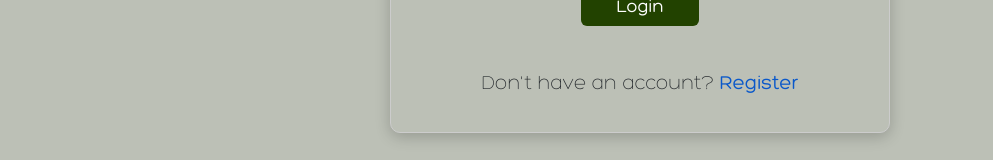
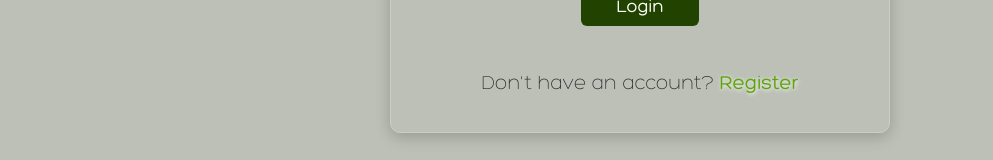
Before and after one commit to SoroushGReza/nordic-company, a React (Create React App) app in the folder frontend/: page /login in a window 1280 px wide. In both pictures the pointer is over the link 758 px from the left and 616 px from the top of the page. Shown: the part 535-695 px from the top of the page, without its empty margins (0-993 px from the left). Built offline with nearby package versions, Linux system fonts and the light colour scheme; a web font is replaced by a local one.

Commit message:
Added hover effect on Login and Register links

```diff
--- a/frontend/src/styles/Register.module.css
+++ b/frontend/src/styles/Register.module.css
@@ -76,7 +76,14 @@ body, html {
     white-space: nowrap;
 }
 
+/* --- Login / Register Links --- */
 .msgLink {
     text-decoration: none;
     font-family: Hero-Regular;
+    color: #4d8903;
 }
+
+.msgLink:hover {
+    color: #5ca504;
+    text-shadow: 1px 1px 4px #ffffff;
+}
```
